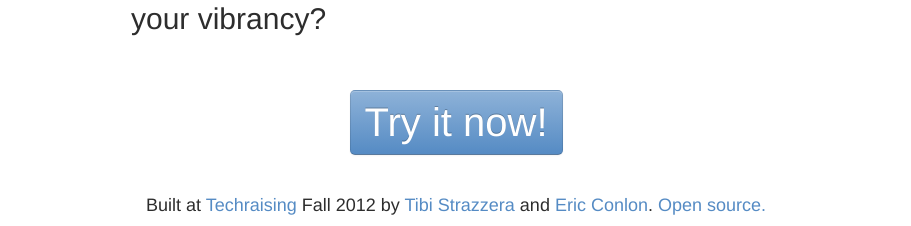
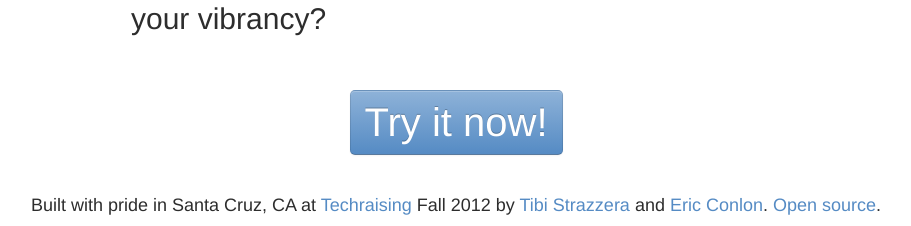
Before and after one commit to ejconlon/getwithin, a Django app: page / in a window 1280 px wide. Shown: the part 623-849 px from the top of the page, without its empty margins (184-1095 px from the left). Run offline with Django 3.2, Linux system fonts and the light colour scheme; parts of the project's set-up code (start-up, migrations or seed data) failed here and were passed over; some libraries are stand-ins or nearby versions; some web fonts are replaced.

Commit message:
footer update

```diff
--- a/rock/templates/layout.html
+++ b/rock/templates/layout.html
@@ -164,7 +164,7 @@
 
       <div class="floaty" id="footer">
         <p>
-        Built at <a href="http://techraising.com">Techraising</a> Fall 2012 by <a href="mailto:strazzeratibisay@gmail.com">Tibi Strazzera</a> and <a href="https://github.com/ejconlon">Eric Conlon</a>. <a href="https://github.com/ejconlon/getwithin">Open source.</a>
+        Built with pride in Santa Cruz, CA at <a href="http://techraising.com">Techraising</a> Fall 2012 by <a href="mailto:strazzeratibisay@gmail.com">Tibi Strazzera</a> and <a href="https://github.com/ejconlon">Eric Conlon</a>. <a href="https://github.com/ejconlon/getwithin">Open source</a>.
         </p>
       </div>
 
```
